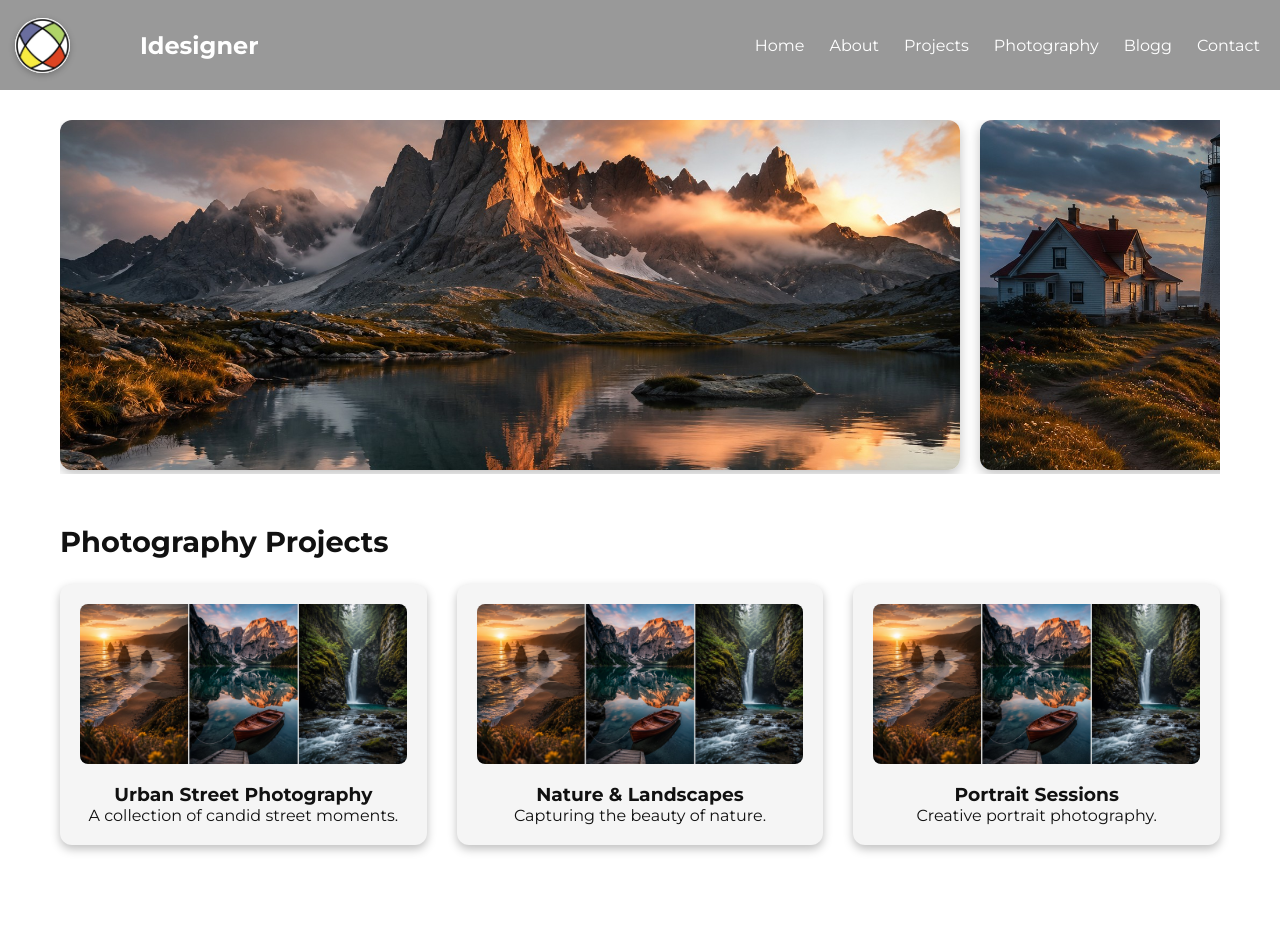
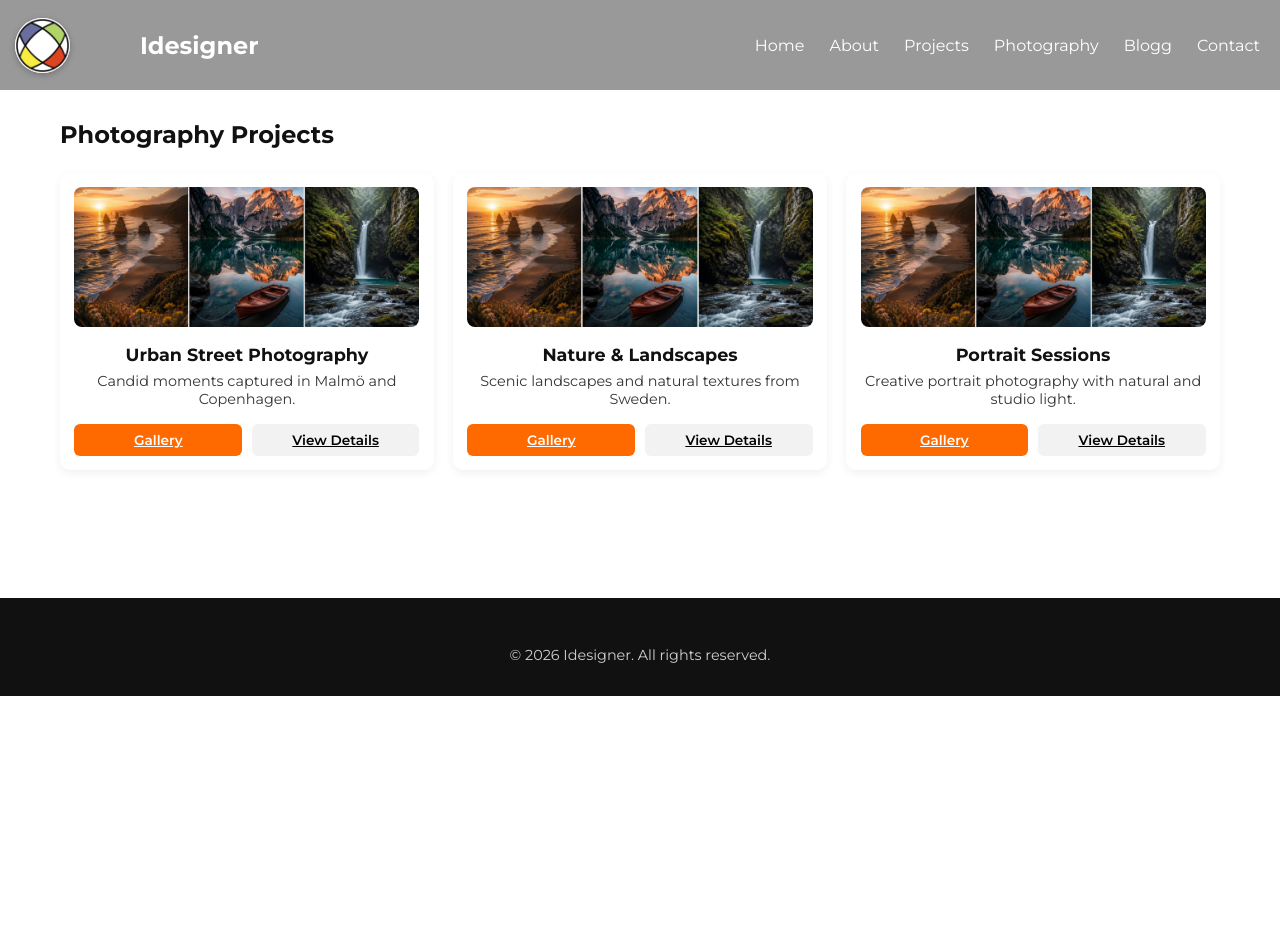
Before and after one commit to IdesignerSe/Portfolio, a React (Vite) app: page /portfolio/photography in a window 1280 px wide. Shown: the top 952 px of the page. After the commit the page ends 800 px from the top, so only its background shows below. Built offline with nearby package versions, Linux system fonts and the light colour scheme.

Commit message:
Photograåhy projects details

```diff
--- a/src/App.jsx
+++ b/src/App.jsx
@@ -8,6 +8,7 @@ import About from "./pages/About";
 import Projects from "./pages/Projects";
 import ProjectDetail from "./pages/ProjectDetail";
 import Photography from "./pages/Photography";
+import PhotographyDetail from "./pages/PhotographyDetail";
 import Blogg from "./pages/Blogg";
 import Contact from "./pages/Contact";
 
@@ -33,7 +34,7 @@ function App() {
 
         {/* Photography */}
         <Route path="/photography" element={<Photography />} />
-
+        <Route path="/photography/:id" element={<PhotographyDetail />} />
         {/* Blog */}
         <Route path="/blogg" element={<Blogg />} />
 
--- a/src/data/photography_projects.json
+++ b/src/data/photography_projects.json
@@ -2,22 +2,25 @@
   {
     "id": 1,
     "title": "Urban Street Photography",
-    "description": "A collection of candid street moments.",
+    "description": "Candid moments captured in Malmö and Copenhagen.",
+    "content": "This project focuses on the raw, unfiltered energy of urban life. Shot across Malmö and Copenhagen, the series captures spontaneous human expressions, architectural contrasts, and the rhythm of everyday movement. The goal was to document authenticity — people unaware of the camera, natural light, and real stories unfolding in the streets. The project explores composition, timing, and the emotional impact of street environments.",
     "image": "/Portfolio/images/photography/photoproject/project1.jpg",
-    "link": "https://instagram.com/yourprofile"
+    "link": "https://instagram.com/"
   },
   {
     "id": 2,
     "title": "Nature & Landscapes",
-    "description": "Capturing the beauty of nature.",
+    "description": "Scenic landscapes and natural textures from Sweden.",
+    "content": "This collection highlights the calm and beauty of Scandinavian nature. From forests and lakes to foggy mornings and golden-hour fields, the project focuses on color harmony, depth, and atmosphere. Each photo aims to evoke a sense of peace and connection to the environment. The series experiments with wide‑angle compositions, natural framing, and long‑exposure techniques.",
     "image": "/Portfolio/images/photography/photoproject/project2.jpg",
-    "link": "https://instagram.com/yourprofile"
+    "link": "https://instagram.com/"
   },
   {
     "id": 3,
     "title": "Portrait Sessions",
-    "description": "Creative portrait photography.",
+    "description": "Creative portrait photography with natural and studio light.",
+    "content": "This portrait series blends natural light with controlled studio setups to create expressive and intimate images. The project explores personality, mood, and storytelling through facial expression, color, and composition. Techniques include softbox lighting, backlighting, and shallow depth of field to highlight emotion and detail. Each session was designed to bring out the subject’s unique character.",
     "image": "/Portfolio/images/photography/photoproject/project3.jpg",
-    "link": "https://instagram.com/yourprofile"
+    "link": "https://instagram.com/"
   }
 ]
--- a/src/pages/Photography.jsx
+++ b/src/pages/Photography.jsx
@@ -1,44 +1,56 @@
-import { useEffect, useState } from "react";
-import carouselData from "../data/photography_carousel.json";
-import projectsData from "../data/photography_projects.json";
+import { Link } from "react-router-dom";
+import photographyProjects from "../data/photography_projects.json";
 
 export default function Photography() {
-  const [carousel, setCarousel] = useState([]);
-  const [projects, setProjects] = useState([]);
+  return (
+    <div className="projects-page">
+      <h2 className="section-title">Photography Projects</h2>
 
-  useEffect(() => {
-    setCarousel(carouselData);
-    setProjects(projectsData);
-  }, []);
+      <div className="projects-grid">
+        {photographyProjects.map((project) => (
+          <div className="project-card" key={project.id}>
 
-  return (
-    <div className="photography-page">
+            {/* IMAGE */}
+            <img
+              src={project.image}
+              alt={project.title}
+              className="project-card-image"
+            />
 
-      {/* Carousel Section */}
-      <div className="carousel-container">
-        {carousel.map((item) => (
-          <div className="carousel-slide" key={item.id}>
-            <img src={item.image} alt={`Photo ${item.id}`} />
+            {/* TITLE */}
+            <h3 className="project-card-title">{project.title}</h3>
+
+            {/* SHORT DESCRIPTION */}
+            <p className="project-card-description">
+              {project.description}
+            </p>
+
+            {/* BUTTONS */}
+            <div className="project-card-actions">
+
+              {/* OPTIONAL GALLERY LINK */}
+              {project.link && (
+                <a
+                  href={project.link}
+                  target="_blank"
+                  className="project-live-btn"
+                >
+                  Gallery
+                </a>
+              )}
+
+              {/* VIEW DETAILS */}
+              <Link
+                to={`/photography/${project.id}`}
+                className="project-details-btn"
+              >
+                View Details
+              </Link>
+
+            </div>
           </div>
         ))}
       </div>
-
-      {/* Projects Section */}
-      <h2 className="photo-section-title">Photography Projects</h2>
-
-      <div className="photo-projects-grid">
-        {projects.map((photoproject) => (
-          <div className="photo-project-card" key={photoproject.id}>
-            <a href={photoproject.link} target="_blank">
-              <img src={photoproject.image} alt={photoproject.title} />
-            </a>
-
-            <h3>{photoproject.title}</h3>
-            <p>{photoproject.description}</p>
-          </div>
-        ))}
-      </div>
-
     </div>
   );
 }
--- /dev/null
+++ b/src/pages/PhotographyDetail.jsx
@@ -0,0 +1,54 @@
+import { useParams, Link } from "react-router-dom";
+import photographyProjects from "../data/photography_projects.json";
+
+export default function PhotographyDetail() {
+  const { id } = useParams();
+  const project = photographyProjects.find((p) => p.id === Number(id));
+
+  if (!project) {
+    return <h2>Photography project not found</h2>;
+  }
+
+  return (
+    <div className="project-detail-container">
+
+      {/* HERO IMAGE */}
+      <div className="project-detail-hero">
+        <img
+          src={project.image}
+          alt={project.title}
+          className="project-detail-image"
+        />
+      </div>
+
+      {/* TITLE */}
+      <h1 className="project-detail-title">{project.title}</h1>
+
+      {/* LONG CONTENT PARAGRAPH */}
+      <p className="project-detail-description">
+        {project.content}
+      </p>
+
+      {/* BUTTONS */}
+      <div className="project-detail-buttons">
+
+        {/* OPTIONAL GALLERY / INSTAGRAM LINK */}
+        {project.link && (
+          <a
+            href={project.link}
+            target="_blank"
+            className="project-detail-live-btn"
+          >
+            View Gallery
+          </a>
+        )}
+
+        {/* BACK BUTTON */}
+        <Link to="/photography" className="project-detail-back-btn">
+          Back to Photography
+        </Link>
+
+      </div>
+    </div>
+  );
+}
```
